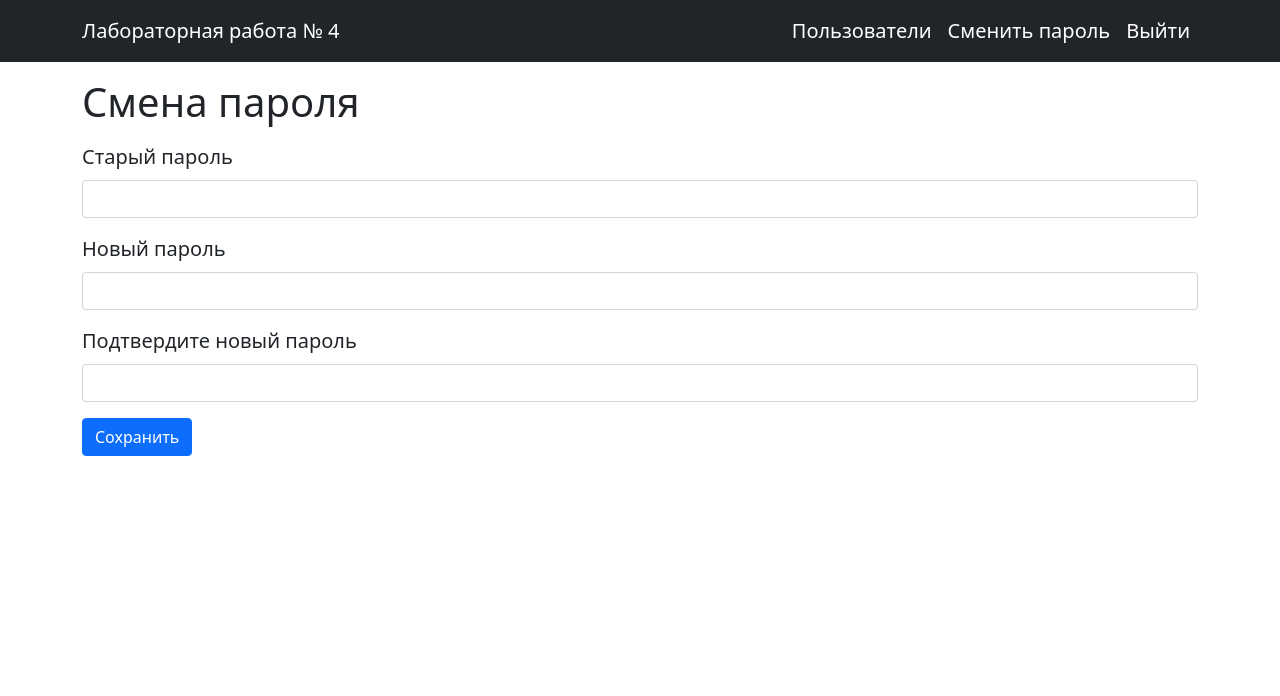
After one commit to web-dev-polytech/Chvanov-web-dev-2025-2, a Flask app: page /auth/change_password in a window 1280 px wide. The commit adds this page. Shown: the top 696 px of the page. Run offline with Flask 2, Linux system fonts and the light colour scheme; the visitor is signed in with stand-in values (Sample User, id 1).

Commit message:
Lab4 change password feature

```diff
--- a/lab4/app/auth.py
+++ b/lab4/app/auth.py
@@ -1,7 +1,8 @@
-from functools import wraps
 from flask import Blueprint, request, render_template, url_for, flash, redirect, session
-from flask_login import LoginManager, UserMixin, current_user, login_user, logout_user
+from flask_login import LoginManager, UserMixin, current_user, login_user, logout_user, login_required
+
 from .repositories import UserRepository
+from .utils import check_password
 from . import db
 
 user_repository = UserRepository(db)
@@ -48,6 +49,30 @@ def login():
 
 @bp.route('/logout', methods=['GET'])
 def logout():
+    if current_user.is_authenticated:
+        flash('Вы вышли из аккаунта', 'info')
     logout_user()
-    flash('Вы вышли из аккаунта', 'info')
     return redirect(url_for('index'))
+
+@bp.route('/change_password', methods=['GET', 'POST'])
+@login_required
+def change_password():
+    errors = {}
+    fields = ('old_password', 'new_password', 'confirm_password')
+    form_passwords = { field: request.form.get(field) or None for field in fields }
+    if request.method == "POST":
+        if not user_repository.check_password(current_user.login, form_passwords['old_password']):
+            errors['old_password'] = 'Старый пароль неверен'
+        try: check_password(form_passwords['new_password'])
+        except ValueError as e:
+            errors['new_password'] = str(e)
+            return render_template('auth/change_password.html', form_passwords=form_passwords, errors=errors)
+        if form_passwords['new_password'] == form_passwords['confirm_password']:
+            user_repository.update_password(current_user.get_id(), form_passwords['new_password'])
+            flash('Пароль успешно изменен', 'success')
+            return redirect(url_for('index'))
+        else:
+            errors['confirm_password'] = 'Пароли не совпадают'
+        if errors:
+            return render_template('auth/change_password.html', form_passwords=form_passwords, errors=errors)
+    return render_template('auth/change_password.html', form_passwords=form_passwords, errors=errors)
--- a/lab4/app/repositories/user_repository.py
+++ b/lab4/app/repositories/user_repository.py
@@ -46,3 +46,19 @@ class UserRepository:
         with connection.cursor(dictionary=True) as cursor:
             cursor.execute("DELETE FROM users WHERE id = %s", (user_id,))
             connection.commit()
+
+    def check_password(self, login, password):
+        with self.db_connector.connect().cursor(dictionary=True) as cursor:
+            cursor.execute(
+                "SELECT 1 FROM users WHERE login = %s AND password_hash = SHA2(%s, 256)",
+                (login, password)
+            )
+            return cursor.fetchone() is not None
+
+    def update_password(self, user_id, new_password):
+        with self.db_connector.connect().cursor(dictionary=True) as cursor:
+            cursor.execute(
+                "UPDATE users SET password_hash = SHA2(%s, 256) WHERE id = %s",
+                (new_password, user_id)
+            )
+            self.db_connector.connect().commit()
--- /dev/null
+++ b/lab4/app/templates/auth/change_password.html
@@ -0,0 +1,37 @@
+{% extends 'base.html' %}
+
+{% block content %}
+<h1 class="mb-3">Смена пароля</h1>
+<form method="POST">
+    <div class="mb-3">
+        <label for="old_password" class="form-label">Старый пароль</label>
+        <input type="password" class="form-control {% if errors and errors.get('old_password') %}is-invalid{% endif %}" id="old_password" name="old_password" value="{{ form_passwords.old_password or '' }}" required>
+        {% if errors and errors.get('old_password') %}
+            <div class="invalid-feedback">
+                {{ errors['old_password'] }}
+            </div>
+        {% endif %}
+    </div>
+    <div class="mb-3">
+        <label for="new_password" class="form-label">Новый пароль</label>
+        <input type="password" class="form-control {% if errors and errors.get('new_password') %}is-invalid{% endif %}" id="new_password" name="new_password" value="{{ form_passwords.new_password or '' }}" required>
+        {% if errors and errors.get('new_password') %}
+            <div class="invalid-feedback">
+                {{ errors['new_password'] }}
+            </div>
+        {% endif %}
+    </div>
+    <div class="mb-3">
+        <label for="confirm_password" class="form-label">Подтвердите новый пароль</label>
+        <input type="password" class="form-control {% if errors and errors.get('confirm_password') %}is-invalid{% endif %}" id="confirm_password" name="confirm_password" value="{{ form_passwords.confirm_password or '' }}" required>
+        {% if errors and errors.get('confirm_password') %}
+            <div class="invalid-feedback">
+                {{ errors['confirm_password'] }}
+            </div>
+        {% endif %}
+    </div>
+    <div class="mb-3">
+        <button type="submit" class="btn btn-primary">Сохранить</button>
+    </div>
+</form>
+{% endblock %}
--- a/lab4/app/templates/users/form.html
+++ b/lab4/app/templates/users/form.html
@@ -1,5 +1,5 @@
 {% macro user_form(roles, action, user_data={}, errors={}) %}
-  <form method="post">
+  <form method="POST">
     {% if action == 'new' %}
       <div class="mb-3">
         <label for="login" class="form-label">Логин</label>
```
